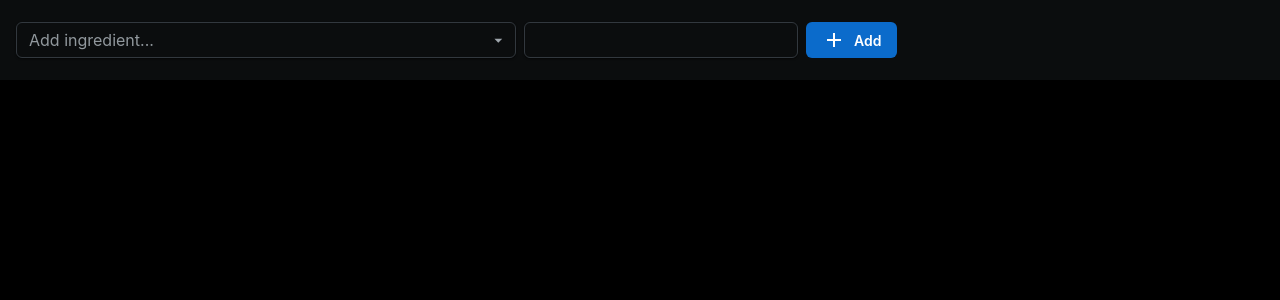
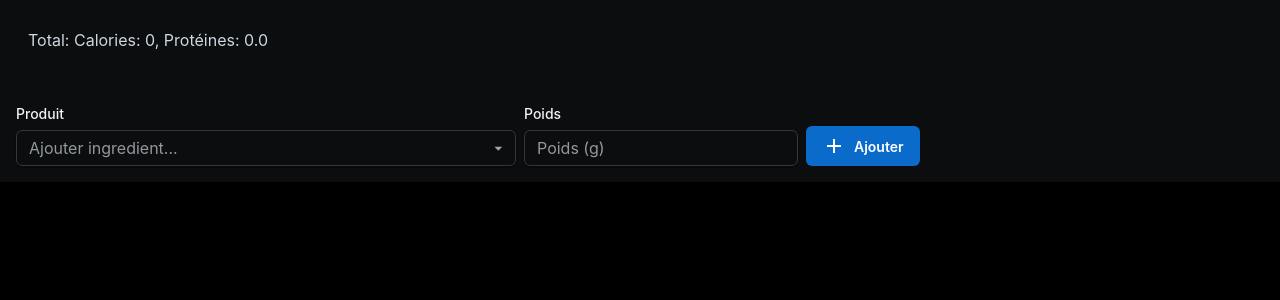
Before and after one commit to tomzmtl/cookbook, a React (Vite) app: page / in a window 1280 px wide. Shown: the top 300 px of the page. Built offline with nearby package versions, Linux system fonts and the light colour scheme.

Commit message:
Added basic macro total calculation

```diff
--- a/src/components/App/App.tsx
+++ b/src/components/App/App.tsx
@@ -1,4 +1,4 @@
-import { Autocomplete, Button, Input, List, ListItem, Sheet, Stack } from '@mui/joy'
+import { Autocomplete, Button, FormControl, FormLabel, Input, List, ListItem, Sheet, Stack } from '@mui/joy'
 import products from "../../data/products"
 import { Product } from '../../types'
 import { ChangeEvent, SyntheticEvent, useState } from 'react'
@@ -10,6 +10,17 @@ type Ingredient = {
 }
 
 const getOptionLabel = (product: Product): string => `${product.name}`
+
+const calculateTotals = (ingredients: Ingredient[]) => {
+  const totals = { calories: 0, protein: 0 }
+
+  for (const ingredient of ingredients) {
+    totals.calories += (ingredient.product.macros.calories / 100) * ingredient.weight
+    totals.protein += (ingredient.product.macros.protein / 100) * ingredient.weight
+  }
+
+  return totals
+}
 
 const App = () => {
   const [ingredients, setIngredients] = useState<Ingredient[]>([])
@@ -44,23 +55,33 @@ const App = () => {
     )
   })
 
+  const totals = calculateTotals(ingredients)
+
   return (
     <Sheet className="App" sx={{ p: 2 }}>
       <List>
         {renderSelectedIngredients()}
-        <Stack direction="row" key={ingredients.length} spacing={1}>
+        <ListItem>
+          {`Total: Calories: ${totals.calories.toFixed(0)}, Protéines: ${totals.protein.toFixed(1)}`}
+        </ListItem>
+      </List>
+      <Stack direction="row" key={ingredients.length} spacing={1} marginTop={5}>
+        <FormControl>
+          <FormLabel>Produit</FormLabel>
           <Autocomplete
             sx={{ width: 500 }}
             options={products.filter(product => !ingredients.find(ingredient => ingredient.product.id === product.id))}
             getOptionLabel={getOptionLabel}
             onChange={handleChangeProduct}
-            placeholder="Add ingredient..."
+            placeholder="Ajouter ingredient..."
           />
-          <Input value={selectedWeight} onChange={handleChangeWeight} />
-          <Button startDecorator={<Add />} onClick={handleAddIngredient}>Add</Button>
-        </Stack>
-      </List>
-
+        </FormControl>
+        <FormControl>
+          <FormLabel>Poids</FormLabel>
+          <Input value={selectedWeight} onChange={handleChangeWeight} placeholder="Poids (g)" />
+        </FormControl>
+        <Button startDecorator={<Add />} onClick={handleAddIngredient} sx={{ height: 40, alignSelf: "flex-end" }}>Ajouter</Button>
+      </Stack>
     </Sheet>
   )
 }
```
